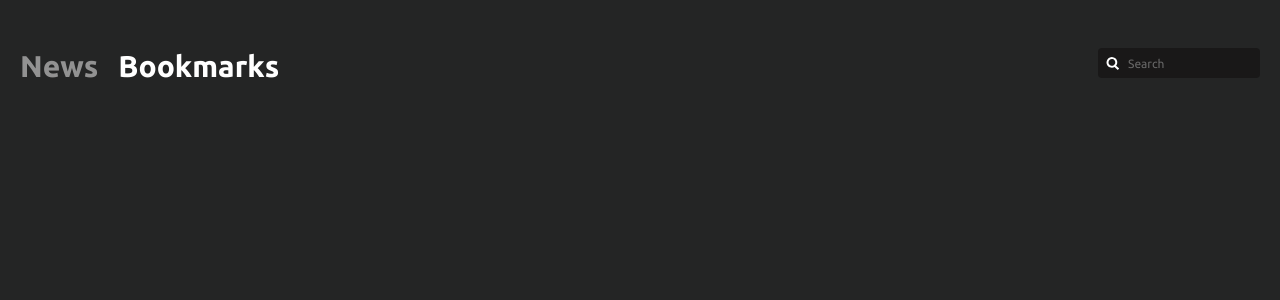
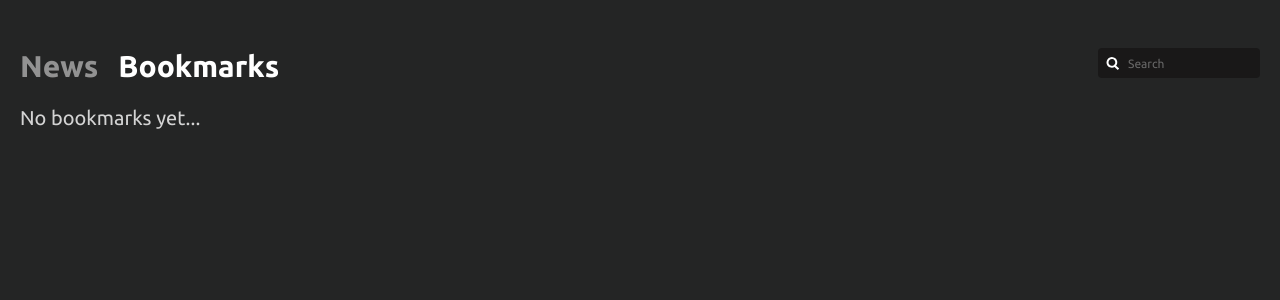
Before and after one commit to dimadomore/darqube-news, a Next.js app: page /bookmarks in a window 1280 px wide. Shown: the top 300 px of the page. Built offline with nearby package versions, Linux system fonts and the light colour scheme.

Commit message:
Add ui state based on data

```diff
--- a/src/pages/bookmarks.tsx
+++ b/src/pages/bookmarks.tsx
@@ -8,12 +8,13 @@ import { useAppDispatch, useAppSelector, useSearch } from 'common/hooks';
 import {
   removeOne,
   selectFilteredPaginatedBookmarks,
+  selectBookmarkIds,
 } from 'store/features/bookmark';
 import { NewsItem } from 'common/types';
 import { PER_PAGE_NUMBER } from 'common/constants';
 
 const Bookmarks: NextPage = () => {
-  const bookmarkIds = useAppSelector((state) => state.bookmark.ids);
+  const bookmarkIds = useAppSelector(selectBookmarkIds);
   const dispatch = useAppDispatch();
   const { searchValue, setSearchValue } = useSearch();
   const [page, setPage] = useState(1);
@@ -32,11 +33,21 @@ const Bookmarks: NextPage = () => {
     setPage(1);
   }, [searchValue]);
 
+  const isEmptyBookmarkList = !bookmarkIds.length;
+  const noBookmarkFound =
+    !!searchValue && !bookmarks.length && !isEmptyBookmarkList;
+
   return (
     <MainLayout setSearchValue={setSearchValue}>
       <Head>
         <title>Bookmarks</title>
       </Head>
+      {isEmptyBookmarkList && (
+        <p className="text-xl opacity-80">No bookmarks yet...</p>
+      )}
+      {noBookmarkFound && (
+        <p className="text-xl opacity-80">No bookmarks found...</p>
+      )}
       <NewsCardList
         data={bookmarks as NewsItem[]}
         bookmarkIds={bookmarkIds as number[]}
--- a/src/pages/news.tsx
+++ b/src/pages/news.tsx
@@ -6,19 +6,21 @@ import { NewsCardList, Pagination, NewsCardItem } from 'components/shared';
 import { MainLayout } from 'components/layout';
 import { newsAPI, selectPaginatedFilteredNewsFromResult } from 'store/queries';
 import { useAppDispatch, useAppSelector, useSearch } from 'common/hooks';
-import { toggleOne } from 'store/features/bookmark';
+import { toggleOne, selectBookmarkIds } from 'store/features/bookmark';
 import { NewsItem } from 'common/types';
 import { PER_PAGE_NUMBER } from 'common/constants';
 
 const News: NextPage = () => {
   const [page, setPage] = useState(1);
   const { searchValue, setSearchValue } = useSearch();
-  const bookmarkIds = useAppSelector((state) => state.bookmark.ids);
+  const bookmarkIds = useAppSelector(selectBookmarkIds);
   const dispatch = useAppDispatch();
   const {
     data: news = [],
     latestNewsItem,
     filteredCount,
+    isLoading,
+    isError,
   } = newsAPI.useFetchCompanyNewsQuery(
     {
       symbol: 'AAPL',
@@ -44,11 +46,22 @@ const News: NextPage = () => {
     setPage(1);
   }, [searchValue]);
 
+  const isEmptyNewsList =
+    !news.length && !latestNewsItem && !isError && !isLoading;
+  const noNewsFound = !!searchValue && !news.length;
+
   return (
     <MainLayout setSearchValue={setSearchValue}>
       <Head>
         <title>News</title>
       </Head>
+      {isLoading && <p className="text-xl opacity-80">Loading news...</p>}
+      {isError && (
+        <p className="text-xl opacity-80">
+          Something went wrong. Please try again later...
+        </p>
+      )}
+      {isEmptyNewsList && <p className="text-xl opacity-80">No news...</p>}
       <div className="flex h-screen">
         {latestNewsItem && (
           <div className="h-1/2 mr-6">
@@ -61,6 +74,9 @@ const News: NextPage = () => {
           </div>
         )}
         <div>
+          {noNewsFound && (
+            <p className="text-xl opacity-80">No bookmarks found...</p>
+          )}
           <NewsCardList
             data={news}
             bookmarkIds={bookmarkIds as number[]}
--- a/src/store/features/bookmark/bookmarkSlice.ts
+++ b/src/store/features/bookmark/bookmarkSlice.ts
@@ -31,6 +31,7 @@ export const bookmarkSlice = createSlice({
 export const { removeOne, toggleOne } = bookmarkSlice.actions;
 export const bookmarkReducer = bookmarkSlice.reducer;
 
+export const selectBookmarkIds = (state: RootState) => state.bookmark.ids;
 export const selectFilteredPaginatedBookmarks = (
   searchValue: string,
   currentPage: number,
@@ -47,7 +48,7 @@ export const selectFilteredPaginatedBookmarks = (
       );
 
       const filteredBookmarks =
-        searchValue && searchValue.length > 2
+        searchValue && searchValue.length > 1
           ? filterByTextInKeys(bookmarks as NewsItem[], searchValue, [
               'headline',
               'summary',
--- a/src/store/queries/news.ts
+++ b/src/store/queries/news.ts
@@ -25,9 +25,9 @@ export const newsAPI = createApi({
 
 export const selectPaginatedFilteredNewsFromResult =
   (searchValue: string, page: number) => (result: any) => {
-    const { data } = result;
-    if (!data) return { data: [] };
-    const [latestNewsItem, ...dataWithoutLatestNews] = data;
+    if (!result.data) return result;
+
+    const [latestNewsItem, ...dataWithoutLatestNews] = result.data;
 
     const filteredData =
       searchValue && searchValue.length > 1
@@ -44,8 +44,10 @@ export const selectPaginatedFilteredNewsFromResult =
     );
 
     return {
-      data: filteredData.slice(startIndex, endIndex) as NewsItem[],
+      ...result,
+      data: (filteredData.slice(startIndex, endIndex) as NewsItem[]) ?? [],
       latestNewsItem,
       filteredCount: filteredData.length,
+      isFetching: result.isFetching,
     };
   };
```
